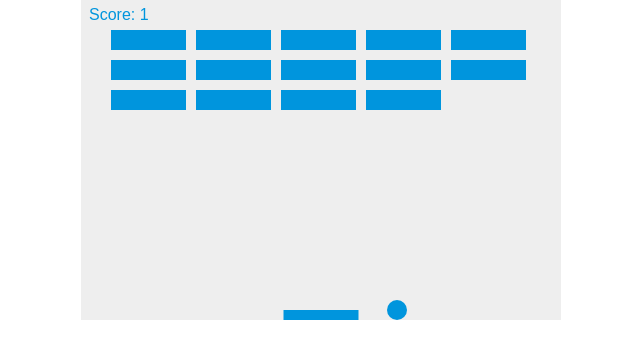
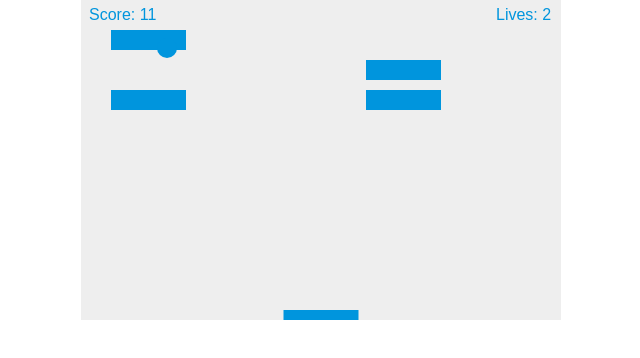
Before and after one commit to StephanieCherubin/Brick-Breaker, a plain HTML site: page index.html in a window 1280 px wide. Shown: the whole page, without its empty margins (319-959 px from the left). Drawn offline with Linux system fonts and the light colour scheme.

Commit message:
give player some lives

```diff
--- a/index.html
+++ b/index.html
@@ -42,6 +42,8 @@
     var bricks = [];
 
     var score = 0;
+
+    var lives =3;
 
     for(var c=0; c<brickColumnCount; c++){
       bricks[c] = [];
@@ -105,6 +107,12 @@
       ctx.fillText('Score: '+score, 8, 20);
     }
 
+    function drawLives() {
+      ctx.font = '16px Arial';
+      ctx.fillStyle = '#0095DD';
+      ctx.fillText('Lives: '+lives, canvas.width-65, 20);
+    }
+
     function drawBall() {
       ctx.beginPath();
       ctx.arc(x, y, ballRadius, 0, Math.PI*2);
@@ -144,8 +152,9 @@
       drawBricks();
       drawBall();
       drawPaddle();
+      drawScore();
+      drawLives();
       collisionDetection();
-      drawScore();
 
       if (x + dx > canvas.width-ballRadius || x + dx < ballRadius) {
         dx = -dx;
@@ -159,9 +168,19 @@
           dy = -dy;
         }
         else {
-          alert("GAME OVER");
-          document.location.reload();
-          clearInterval(interval); //Needed for Chrome to end game
+          lives--;
+          if (!lives) {
+            alert("GAME OVER");
+            document.location.reload();
+            clearInterval(interval); //Needed for Chrome to end game
+          }
+          else {
+            x = canvas.width/2;
+            y = canvas.height-30;
+            dx = 2;
+            dy = -2;
+            paddleX = (canvas.width-paddleWidth)/2;
+          }
         }
       }
 
```
